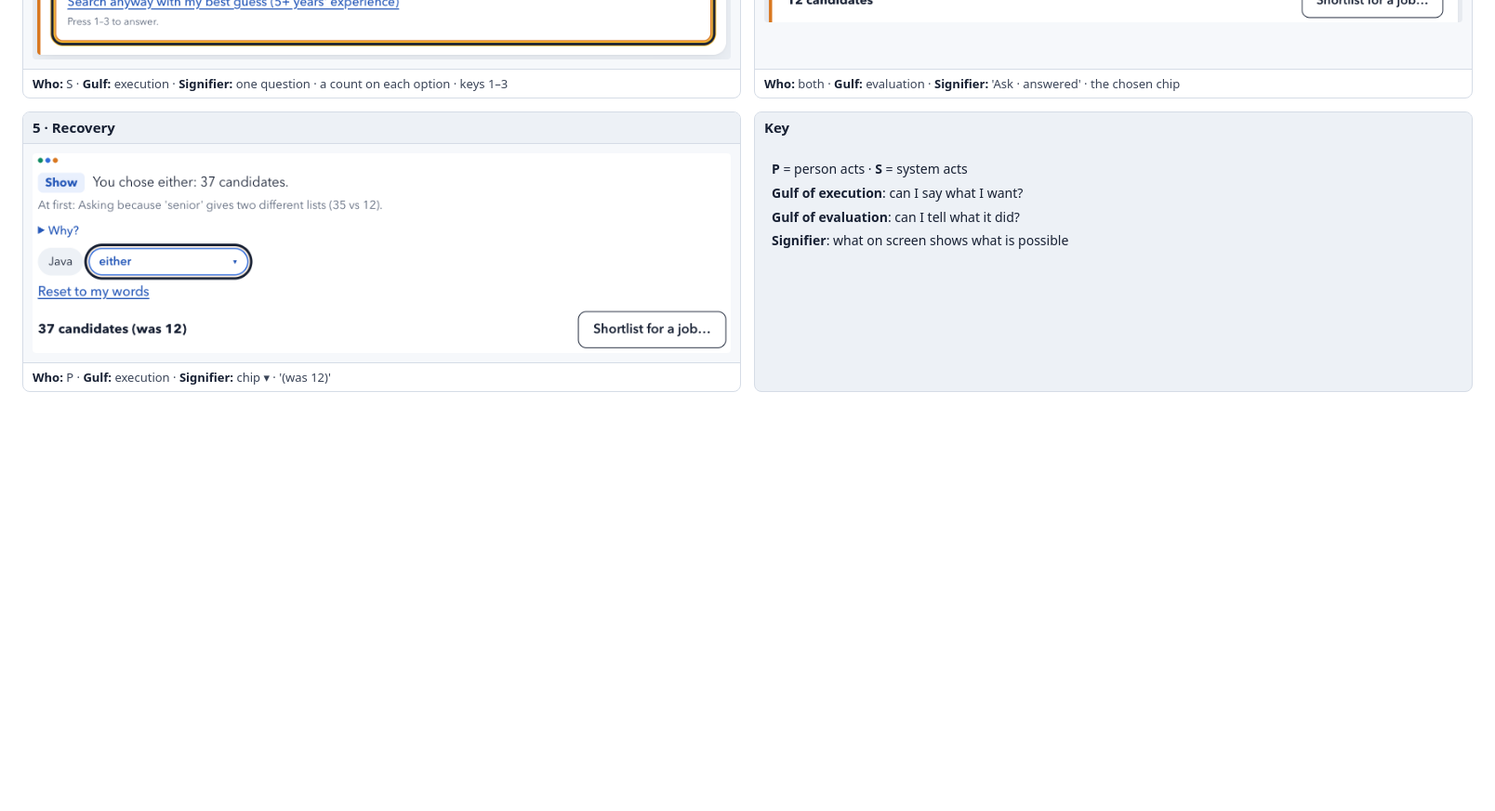
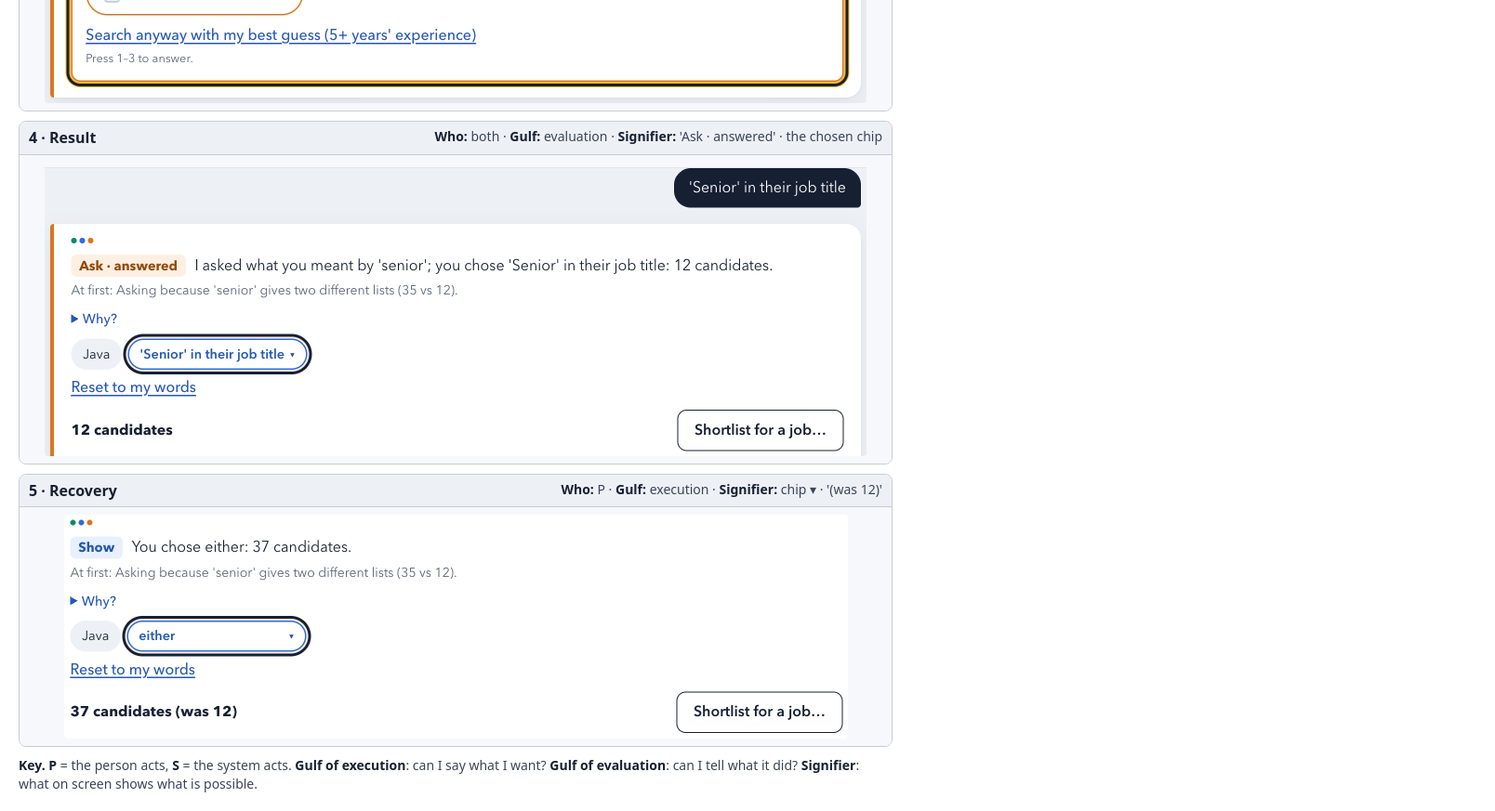
Before and after one commit to ar-pavel/ambiguity-aware-ai-search, a plain HTML site: page docs/storyboards/storyboard-ask.html in a window 1280 px wide. Shown: the part 660-1533 px from the top of the page at 93% size, 1608 px wide, since content can reach past the window. Before the commit the page ends 1106 px from the top, so only its background shows below. Drawn offline with Linux system fonts and the light colour scheme.

Commit message:
docs(storyboards): one column of frames so the text reads on a portrait page
Same screenshots, new layout. Each frame's who / gulf / signifier labels
sit in its header, the key is one line, and each storyboard states that
the interpreter is the simulated stand-in. PNGs captured at 2x.

Refs #69

```diff
--- a/docs/storyboards/storyboard-ask.html
+++ b/docs/storyboards/storyboard-ask.html
@@ -1,20 +1,19 @@
 <!doctype html><html lang="en"><head><meta charset="utf-8"><title>Ask: two readings that differ a lot</title><style>
-body { margin: 0; padding: 24px; font: 15px/1.4 system-ui, sans-serif; color: #172033; background: #fff;
-       width: 1560px; display: inline-block; }
-h1 { margin: 0 0 4px; font-size: 22px; } .req { margin: 0 0 16px; color: #5b6578; }
-.grid { display: grid; grid-template-columns: repeat(2, 1fr); gap: 14px; }
-.frame { border: 1px solid #d5dce6; border-radius: 8px; overflow: hidden; display: flex; flex-direction: column; }
-.head { padding: 6px 10px; background: #edf1f6; font-weight: 600; }
-.shot { flex: 1; display: flex; align-items: center; justify-content: center; background: #f6f8fb; padding: 10px;
-        border-top: 1px solid #d5dce6; border-bottom: 1px solid #d5dce6; min-height: 120px; }
-img { display: block; max-width: 100%; max-height: 430px; border-radius: 4px; }
-.key { background: #edf1f6; }
-.key .goal { font-size: 14px; align-items: flex-start; flex-direction: column; gap: 6px; }
-.goal { flex: 1; display: flex; align-items: center; padding: 18px; font-size: 18px; min-height: 120px; }
-.tags { padding: 6px 10px; font-size: 13px; color: #3b4558; } .tags b { color: #172033; }
-</style></head><body><h1>Ask: two readings that differ a lot</h1><p class="req">Request: <em>senior Java developers</em> · real screenshots of the prototype</p>
-<div class="grid"><div class="frame"><div class="head">1 · Goal</div><div class="goal">Find senior Java developers. &#x27;Senior&#x27; could mean years of experience or the job title.</div><div class="tags"><b>Who:</b> P · <b>Gulf:</b> — · <b>Signifier:</b> —</div></div><div class="frame"><div class="head">2 · Action</div><div class="shot"><img src="frames/ask-2-action.png" alt="Action"></div><div class="tags"><b>Who:</b> P · <b>Gulf:</b> execution · <b>Signifier:</b> text box · Send ↵</div></div><div class="frame"><div class="head">3 · Inference + action</div><div class="shot"><img src="frames/ask-3-system.png" alt="Inference + action"></div><div class="tags"><b>Who:</b> S · <b>Gulf:</b> execution · <b>Signifier:</b> one question · a count on each option · keys 1–3</div></div><div class="frame"><div class="head">4 · Result</div><div class="shot"><img src="frames/ask-4-result.png" alt="Result"></div><div class="tags"><b>Who:</b> both · <b>Gulf:</b> evaluation · <b>Signifier:</b> &#x27;Ask · answered&#x27; · the chosen chip</div></div><div class="frame"><div class="head">5 · Recovery</div><div class="shot"><img src="frames/ask-5-recovery.png" alt="Recovery"></div><div class="tags"><b>Who:</b> P · <b>Gulf:</b> execution · <b>Signifier:</b> chip ▾ · &#x27;(was 12)&#x27;</div></div><div class="frame key"><div class="head">Key</div><div class="goal">
-<div><b>P</b> = person acts · <b>S</b> = system acts</div>
-<div><b>Gulf of execution</b>: can I say what I want?</div>
-<div><b>Gulf of evaluation</b>: can I tell what it did?</div>
-<div><b>Signifier</b>: what on screen shows what is possible</div></div></div></div></body></html>
+body { margin: 0; padding: 20px; font: 16px/1.4 system-ui, sans-serif; color: #172033; background: #fff;
+       width: 940px; display: inline-block; }
+h1 { margin: 0 0 2px; font-size: 22px; } .req { margin: 0 0 12px; color: #3b4558; }
+.grid { display: grid; grid-template-columns: 1fr; gap: 10px; }
+.frame { border: 1px solid #c4ccd8; border-radius: 8px; overflow: hidden; }
+.head { display: flex; justify-content: space-between; gap: 16px; padding: 6px 10px; background: #edf1f6; }
+.head b { white-space: nowrap; } .tags { font-size: 14px; color: #3b4558; text-align: right; }
+.tags b { color: #172033; }
+.shot { display: flex; justify-content: center; background: #f6f8fb; padding: 8px; border-top: 1px solid #c4ccd8; }
+img { display: block; max-width: 100%; border-radius: 4px; }
+.goal { padding: 12px 14px; font-size: 17px; border-top: 1px solid #c4ccd8; }
+.key { margin: 10px 0 0; font-size: 14px; color: #3b4558; } .key b { color: #172033; }
+</style></head><body><h1>Ask: two readings that differ a lot</h1>
+<p class="req">Request: <em>senior Java developers</em> · real screenshots of the prototype · interpreter: rule-based stand-in (simulated)</p>
+<div class="grid"><div class="frame"><div class="head"><b>1 · Goal</b><span class="tags"><b>Who:</b> P · <b>Gulf:</b> — · <b>Signifier:</b> —</span></div><div class="goal">Find senior Java developers. &#x27;Senior&#x27; could mean years of experience or the job title.</div></div><div class="frame"><div class="head"><b>2 · Action</b><span class="tags"><b>Who:</b> P · <b>Gulf:</b> execution · <b>Signifier:</b> text box · Send ↵</span></div><div class="shot"><img src="frames/ask-2-action.png" alt="Action"></div></div><div class="frame"><div class="head"><b>3 · Inference + action</b><span class="tags"><b>Who:</b> S · <b>Gulf:</b> execution · <b>Signifier:</b> one question · a count on each option · keys 1–3</span></div><div class="shot"><img src="frames/ask-3-system.png" alt="Inference + action"></div></div><div class="frame"><div class="head"><b>4 · Result</b><span class="tags"><b>Who:</b> both · <b>Gulf:</b> evaluation · <b>Signifier:</b> &#x27;Ask · answered&#x27; · the chosen chip</span></div><div class="shot"><img src="frames/ask-4-result.png" alt="Result"></div></div><div class="frame"><div class="head"><b>5 · Recovery</b><span class="tags"><b>Who:</b> P · <b>Gulf:</b> execution · <b>Signifier:</b> chip ▾ · &#x27;(was 12)&#x27;</span></div><div class="shot"><img src="frames/ask-5-recovery.png" alt="Recovery"></div></div></div>
+<p class="key"><b>Key.</b> <b>P</b> = the person acts, <b>S</b> = the system acts. <b>Gulf of execution</b>: can I say
+what I want? <b>Gulf of evaluation</b>: can I tell what it did? <b>Signifier</b>: what on screen shows what is
+possible.</p></body></html>
```
Also changed, not shown: docs/storyboards/storyboard-show.html (+18 -19 lines), docs/storyboards/storyboard-write.html (+18 -19 lines), docs/storyboards/storyboard-ask.png, docs/storyboards/storyboard-show.png, docs/storyboards/storyboard-write.png, 1 other file.
